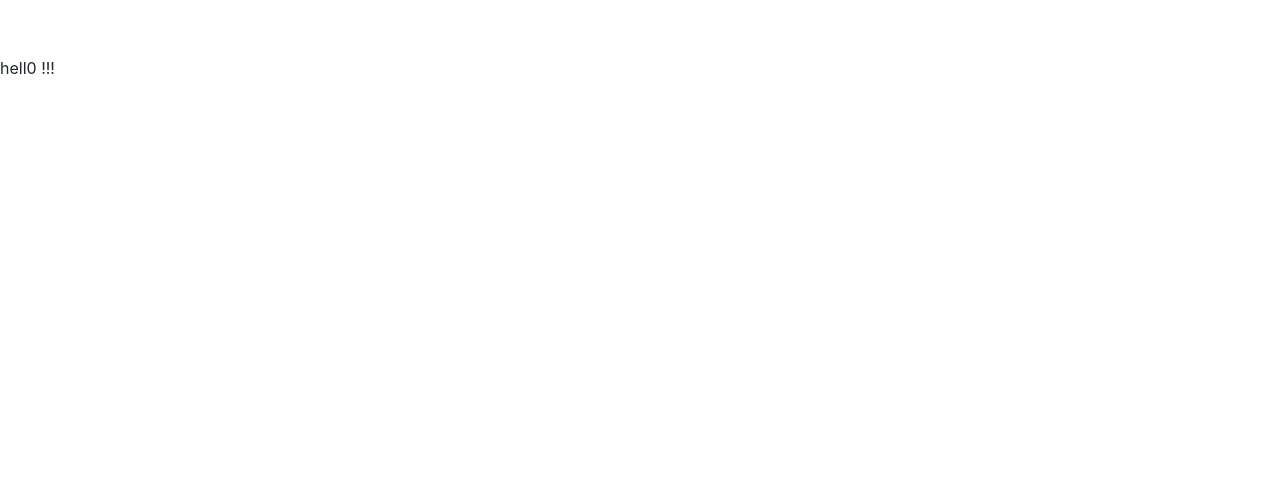
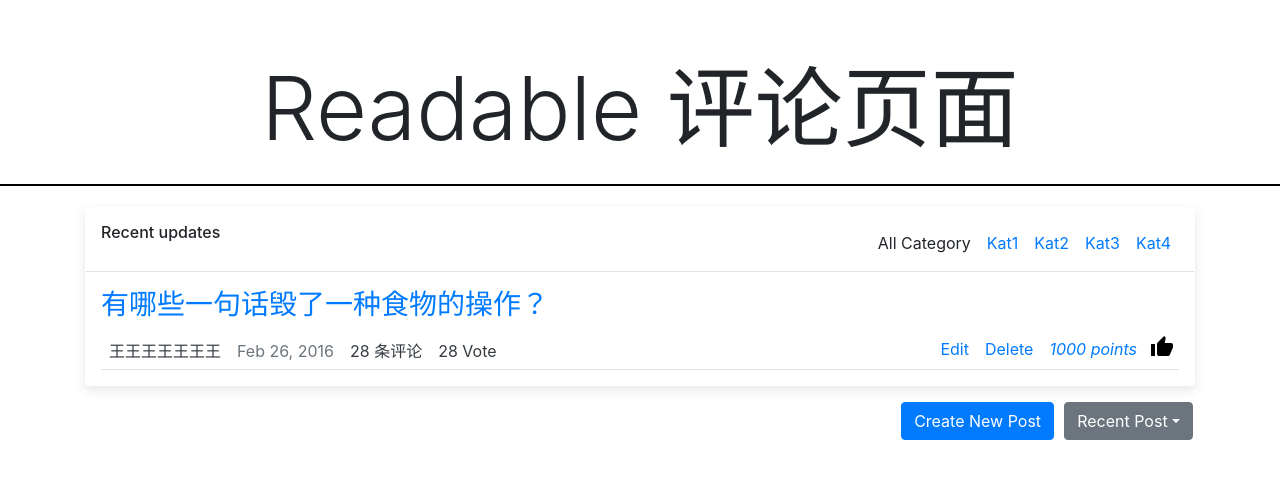
Before and after one commit to jingApril/Readable, a React (Create React App) app: page / in a window 1280 px wide. Shown: the top 478 px of the page. Built offline with nearby package versions, Linux system fonts and the light colour scheme.

Commit message:
second commit

```diff
--- a/src/actions/index.js
+++ b/src/actions/index.js
@@ -1,28 +1,20 @@
-export const ADD_RECIPE = 'ADD_RECIPE'
-export const REMOVE_FROM_CALENDAR = 'REMOVE_FROM_CALENDAR'
+export const ADD_POST = "ADD_POST";
+export const DELETE_POST = "DELETE_POST";
 
 
-export function addPost ({ day, recipe, meal }) {
+export function addPost ({ id, recipe, meal }) {
   return {
     type: ADD_POST,
     recipe,
-    day,
+    id,
     meal,
   }
 }
-export function deletePost ({ day, recipe, meal }) {
+export function deletePost ({ id, recipe, meal }) {
   return {
     type: DELETE_POST,
     recipe,
-    day,
+    id,
     meal,
   }
 }
-
-// export function removeFromCalendar ({ day, meal }) {
-//   return {
-//     type: REMOVE_FROM_CALENDAR,
-//     day,
-//     meal,
-//   }
-// }
--- /dev/null
+++ b/src/components/AddPost.js
@@ -0,0 +1,47 @@
+import React from 'react'
+
+export default function AddPost () {
+  return (
+	  <div className="modal fade" id="exampleModalCenter" tabindex="-1" role="dialog" aria-labelledby="exampleModalCenterTitle" aria-hidden="true">
+		  <div className="modal-dialog modal-dialog-centered" role="document">
+			  <div className="modal-content">
+				  <div className="modal-header">
+					  <h5 className="modal-title" id="exampleModalLongTitle">Create a new post</h5>
+					  <button type="button" className="close" data-dismiss="modal" aria-label="Close">
+						  <span aria-hidden="true">&times;</span>
+					  </button>
+				  </div>
+				  <div className="modal-body">
+					  <form className="clearfix">
+						  <div className="form-group">
+							  <label for="title">Title</label>
+							  <input type="text" className="form-control" id="title" placeholder="Title"/>
+						  </div>
+						  <div className="form-group">
+							  <label for="author">Author</label>
+							  <input type="text" className="form-control" id="author" placeholder="Your name"/>
+						  </div>
+						  <div className="form-group">
+							  <label for="author">Category</label>
+							  <select className="form-control" id="category">
+								  <option>Kat1</option>
+								  <option>Kat2</option>
+								  <option>Kat3</option>
+								  <option>Kat4</option>
+							  </select>
+						  </div>
+						  <div className="form-group">
+							  <label for="content">Content</label>
+							  <textarea className="form-control" id="content" rows="3"></textarea>
+						  </div>
+					  </form>
+				  </div>
+				  <div className="modal-footer">
+					  <button type="button" className="btn btn-secondary" data-dismiss="modal">Cancel</button>
+					  <button type="button" className="btn btn-primary">Submit</button>
+				  </div>
+			  </div>
+		  </div>
+	  </div>
+  )
+}
--- a/src/components/App.js
+++ b/src/components/App.js
@@ -1,13 +1,54 @@
-import React, { Component } from 'react';
+import React, { Component } from 'react'
+import { connect } from 'react-redux'
+
+import { addPost, deletePost } from '../actions'
+import Modal from 'react-modal'
+import Loading from 'react-loading'
+import AddPost from './AddPost'
+import PostList from './PostList'
+import DeletePost from './DeletePost'
 
 class App extends Component {
   render() {
     return (
-      <div>
-          hell0 !!!
-      </div>
-    );
-  }
+        <div>
+            <header>
+                <h1 className="display-2">Readable 评论页面</h1></header>
+            <hr className="side" />
+            <main role="main" className="container">
+                <div className="my-3 p-3 bg-white rounded box-shadow">
+                    <div className="row border-bottom border-gray pb-2 mb-0">
+                        <div className="col-sm-4">
+                            <h6>Recent updates</h6></div>
+                        <div className="col-sm-8 d-flex flex-row-reverse">
+                            <div className="p-2"><a href="#" className="text-primary">Kat4</a></div>
+                            <div className="p-2"><a href="#" className="text-primary">Kat3</a></div>
+                            <div className="p-2"><a href="#" className="text-primary">Kat2</a></div>
+                            <div className="p-2"><a href="#" className="text-primary">Kat1</a></div>
+                            <div className="p-2">All Category</div>
+                        </div>
+                    </div>
+                    <PostList />
+                </div>
+                <div className="row d-flex flex-row-reverse">
+                    <div className="dropdown mr-3">
+                        <button className="btn btn-secondary dropdown-toggle" type="button" id="dropdownMenuButton" data-toggle="dropdown" aria-haspopup="true" aria-expanded="false">
+                            Recent Post
+                        </button>
+                        <div className="dropdown-menu" aria-labelledby="dropdownMenuButton">
+                            <a className="dropdown-item" href="#">Ordered By Vote</a>
+                            <a className="dropdown-item" href="#">Ordered By Time</a>
+                        </div>
+                    </div>
+                    <button type="button" className="btn btn-primary" data-toggle="modal" data-target="#exampleModalCenter">
+                        Create New Post
+                    </button>
+                </div>
+            </main>
+
+        </div>
+            )
+    }
 }
 
 export default App;
--- /dev/null
+++ b/src/components/DeletePost.js
@@ -0,0 +1,25 @@
+import React from 'react'
+
+export default function DeletePost({ id }) {
+  return (
+	  <div className="modal fade" id="pop_delete" tabindex="-1" role="dialog" aria-labelledby="pop_deleteLabel" aria-hidden="true">
+		  <div className="modal-dialog" role="document">
+			  <div className="modal-content">
+				  <div className="modal-header">
+					  <h5 className="modal-title">Delete Post</h5>
+					  <button type="button" className="close" data-dismiss="modal" aria-label="Close">
+						  <span aria-hidden="true">&times;</span>
+					  </button>
+				  </div>
+				  <div className="modal-body">
+					  <p>Hi, do you really want to delete this post?</p>
+				  </div>
+				  <div className="modal-footer">
+					  <button type="button" className="btn btn-primary" id="sure_delete">Delete it</button>
+					  <button type="button" className="btn btn-secondary" data-dismiss="modal" id="not_delete">Close</button>
+				  </div>
+			  </div>
+		  </div>
+	  </div>
+  )
+}
--- /dev/null
+++ b/src/components/PostList.js
@@ -0,0 +1,22 @@
+import React from 'react'
+
+export default function PostList ({ id }) {
+  return (
+	  <div className="title_item text-muted pt-3 border-bottom border-gray">
+		  <h3><a target="_blank" href="/question/264926272/answer/324736725">有哪些一句话毁了一种食物的操作？</a></h3>
+		  <div className="row">
+			  <div className="col-sm-8 float-left" id="title_item_left">
+				  <div className="d-inline p-2 text-dark">王王王王王王王</div>
+				  <time datetime="2016-02-25T19:19:31.193Z">Feb 26, 2016</time>
+				  <div className="d-inline p-2 text-dark">28 条评论</div>
+				  <div className="d-inline p-2 text-dark">28 Vote</div>
+			  </div>
+			  <div className="col-sm-4 d-flex flex-row-reverse" id="title_item_right">
+				  <button className="post-action-icon post-action-upvote icon-upvote-outline"></button><i className="text-primary">1000 points</i>
+				  <div className="d-inline p-2 text-dark delete" data-toggle="modal" data-target="#pop_delete" ><a href="javascript:void(0);">Delete</a></div>
+				  <div className="d-inline p-2 text-dark"><a href="javascript:;">Edit</a></div>
+			  </div>
+		  </div>
+	  </div>
+  )
+}
--- a/src/reducers/index.js
+++ b/src/reducers/index.js
@@ -0,0 +1,2 @@
+import { combineReducers } from "redux";
+import { ADD_POST, DELETE_POST } from "../actions";
```
